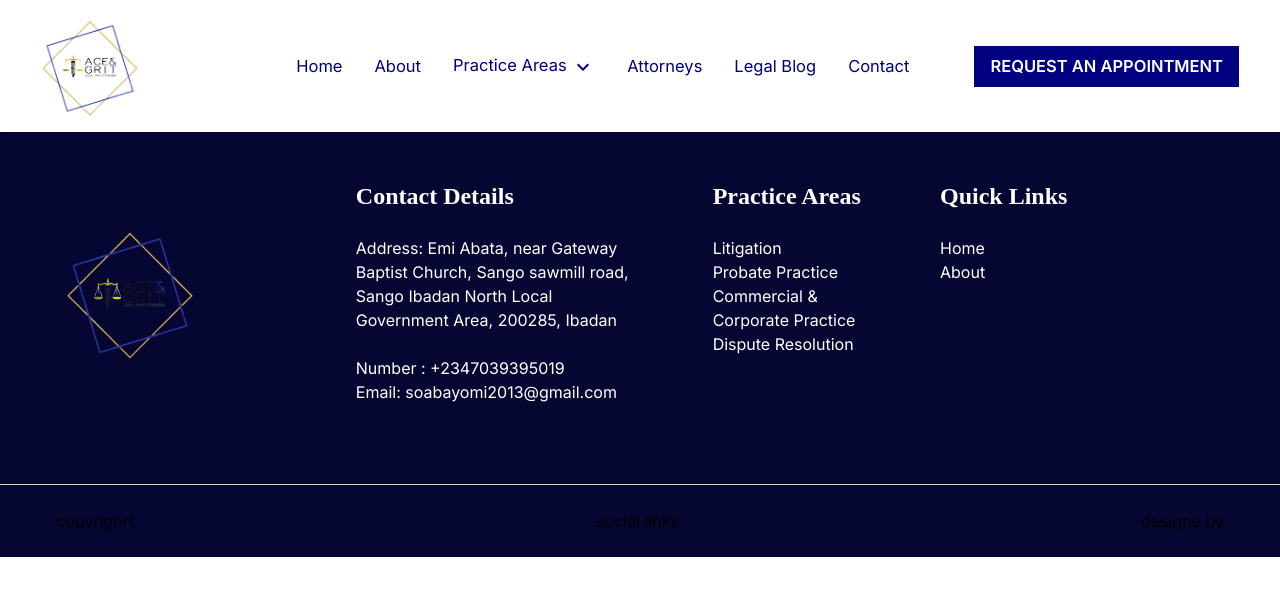
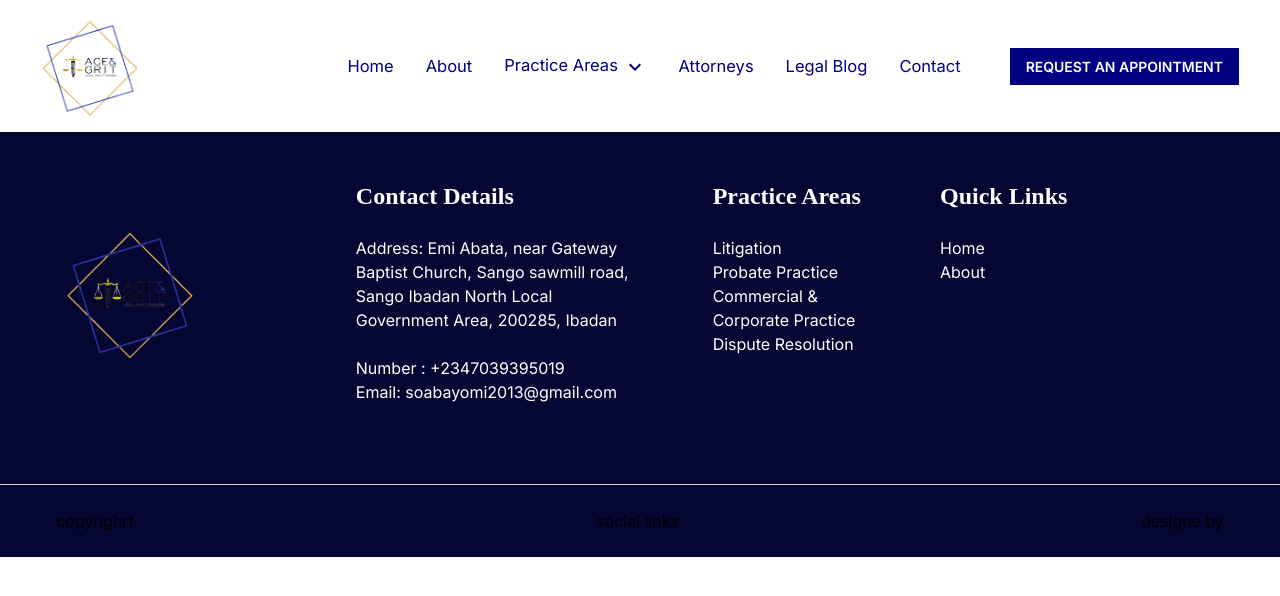
Before and after one commit to bolowys33/acegrit, a Next.js app: page / in a window 1280 px wide. Shown: the top 596 px of the page. Built offline with nearby package versions, Linux system fonts and the light colour scheme.

Commit message:
Edit button in header

```diff
--- a/components/Header.tsx
+++ b/components/Header.tsx
@@ -90,7 +90,7 @@ const Header = () => {
                         <li>
                             <Button
                                 title="request an appointment"
-                                classes="ml-6 lg:ml-10"
+                                classes="ml-6 text-[14px]"
                             />
                         </li>
                     </ul>
```
